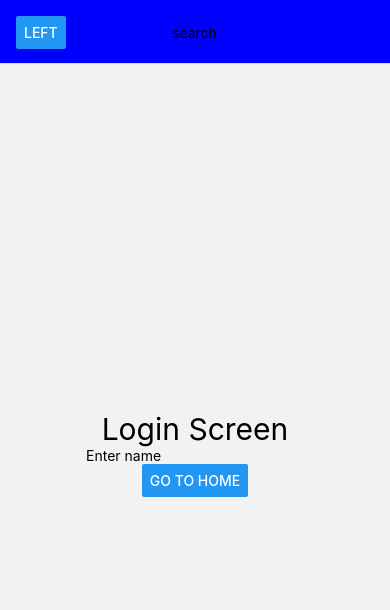
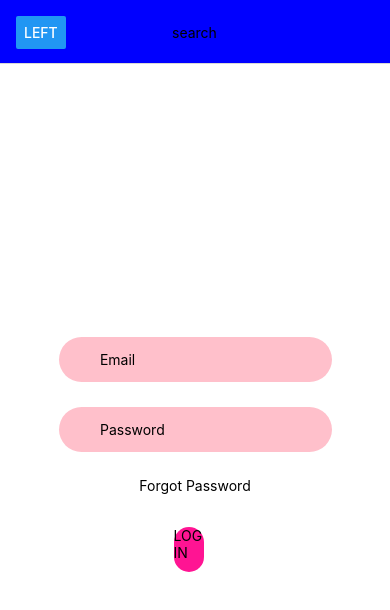
Before and after one commit to OodlesDevGarvit/React-native-training, a React Native app: screen /Login in a window 390 px wide. Shown: the top 610 px of the page. Built offline with nearby package versions, Linux system fonts and the light colour scheme.

Commit message:
adding customize login page

```diff
--- a/App.js
+++ b/App.js
@@ -6,9 +6,9 @@
 import Home from "./Components/Home.js";
 import Login from "./Components/Login.js";
 
+const Stack = createNativeStackNavigator();
+
 const App = () => {
-
-  const Stack = createNativeStackNavigator();
 
   const addBtn = ()=>{
     console.warn("btn is called");
--- a/Components/Home.js
+++ b/Components/Home.js
@@ -3,14 +3,36 @@
 
 const Home = (props) => {
   // console.warn(props.route.params);
-  const {name, age} = props.route.params;
-  return (
-    <View style={{ flex: 1, justifyContent: 'center', alignItems: 'center' }}>
-      <Text style={{ fontSize: 30 }}>Home Screen</Text>
-      <Text style={{ fontSize: 30 }}>Name : {name}</Text>
-      <Text style={{ fontSize: 30 }}>Age : {age}</Text>
-    </View>
-  );
+  // const {email , password} = props.route.params;
+  // return (
+  //   <View style={{ flex: 1, justifyContent: 'center', alignItems: 'center' }}>
+  //     <Text style={{ fontSize: 30 }}>Home Screen</Text>
+  //     <Text style={{ fontSize: 30 }}>email: {props.route.params.email}</Text>
+  //     <Text style={{ fontSize: 30 }}>password: {props.route.params.password}</Text>
+  //   </View>
+  // );
+
+
+
+
+  if (props.route.params) {
+    const { email, password } = props.route.params;
+
+    return (
+      <View style={{ flex: 1, justifyContent: 'center', alignItems: 'center' }}>
+        <Text style={{ fontSize: 30 }}>Home Screen</Text>
+        {email && <Text style={{ fontSize: 30 }}>Email: {email}</Text>}
+        {password && <Text style={{ fontSize: 30 }}>Password: {password}</Text>}
+      </View>
+    );
+  } else {
+    // Handle the case where props.route.params is undefined
+    return (
+      <View style={{ flex: 1, justifyContent: 'center', alignItems: 'center' }}>
+        <Text style={{ fontSize: 20 }}>No params received</Text>
+      </View>
+    );
+  }
 }
 
 export default Home;
--- a/Components/Login.js
+++ b/Components/Login.js
@@ -1,20 +1,89 @@
 import React, { useState } from "react";
-import { View, Text ,Button, TextInput} from "react-native";
+import {
+  View,
+  Text,
+  TextInput,
+  StyleSheet,
+  TouchableOpacity,
+  Button
+} from "react-native";
 
 const Login = (props) => {
 
-  const [name,setName]=useState("");
+  const [email, setEmail] = useState();
+  const [password, setPassword] = useState();
+
+
   return (
-    <View style={{ flex: 1, justifyContent: 'center', alignItems: 'center' }}>
-      <Text style={{ fontSize: 30 }}>Login Screen</Text>
-      <TextInput
-        placeholder="Enter name"
-        onChangeText={(text)=>setName(text)}
-      />
-      <Button title="go to home"
-      onPress={() => props.navigation.navigate("Home",{name})}
-      />
+    <View style={styles.main}>
+
+      <View style={styles.inputview}>
+        <TextInput
+          style={styles.TextInput}
+          placeholder=" Email"
+          onChangeText={(email) => setEmail(email)}
+        />
+      </View>
+
+      <View style={styles.inputview}>
+        <TextInput
+          style={styles.TextInput}
+          placeholder=" Password"
+          secureTextEntry={true}
+          onChangeText={(password) => setPassword(password)}
+        />
+      </View>
+
+      <TouchableOpacity>
+        <Text style={styles.forgotbutton}>Forgot Password</Text>
+      </TouchableOpacity>
+
+      <TouchableOpacity onPress={()=>props.navigation.navigate("Home")}>
+        <Text style={styles.loginbtn}>LOGIN</Text>
+      </TouchableOpacity>
+
+
+
     </View>
+
+
   );
 }
+const styles = StyleSheet.create({
+  main: {
+    flex: 1,
+    backgroundColor: '#fff',
+    alignItems: 'center',
+    justifyContent: 'center'
+  },
+  inputview: {
+    backgroundColor: "#FFC0CB",
+    borderRadius: 30,
+    width: "70%",
+    height: 45,
+    marginBottom: 25,
+    alignItems: 'center'
+  },
+  TextInput: {
+    height: 50,
+    flex: 1,
+    padding: 10,
+    marginLeft: 20
+  },
+  forgotbutton: {
+    height: 50,
+    narginBottom: 20,
+  },
+  loginbtn: {
+    backgroundColor: "#FF1493",
+    width: "70%",
+    height: 45,
+    borderRadius: 25,
+    alignItems: 'center',
+    // justifyContent:'center',
+
+  },
+}
+);
+
 export default Login;
```
